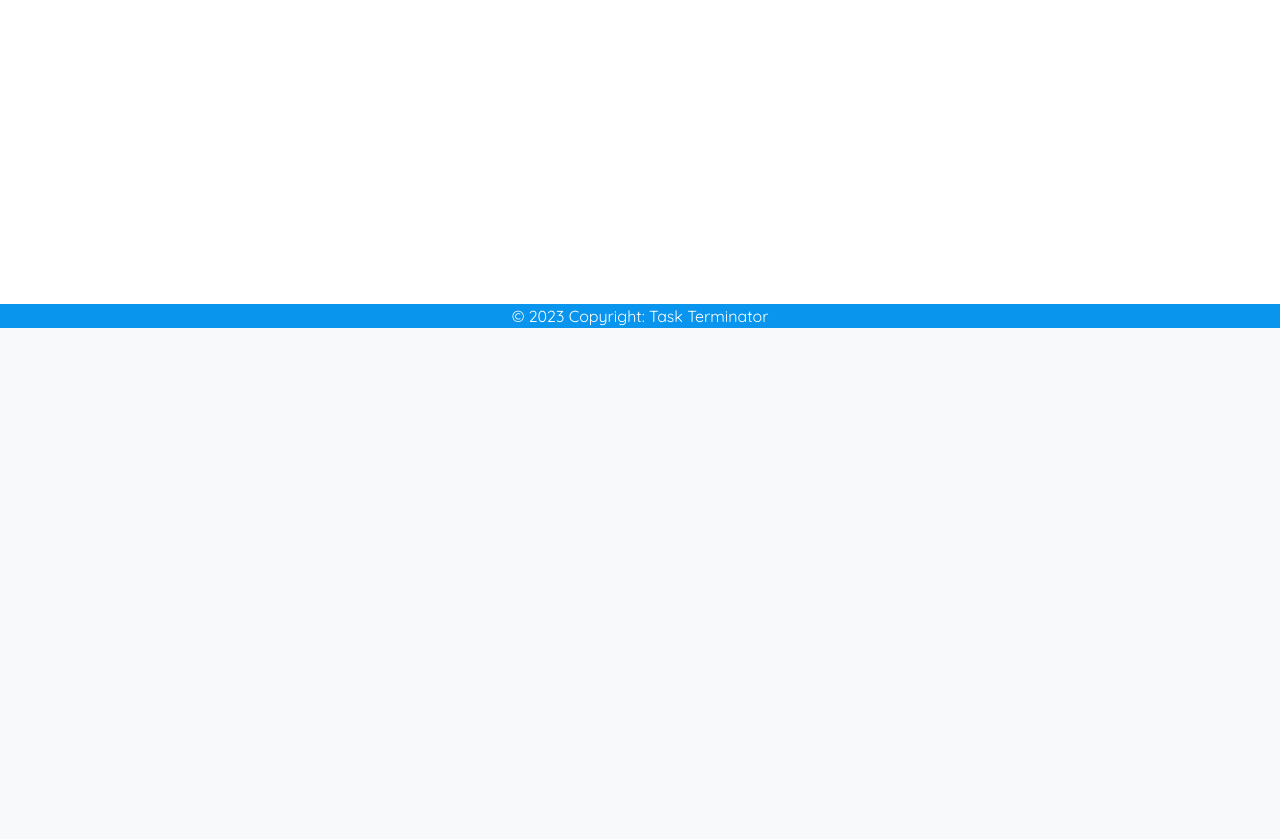
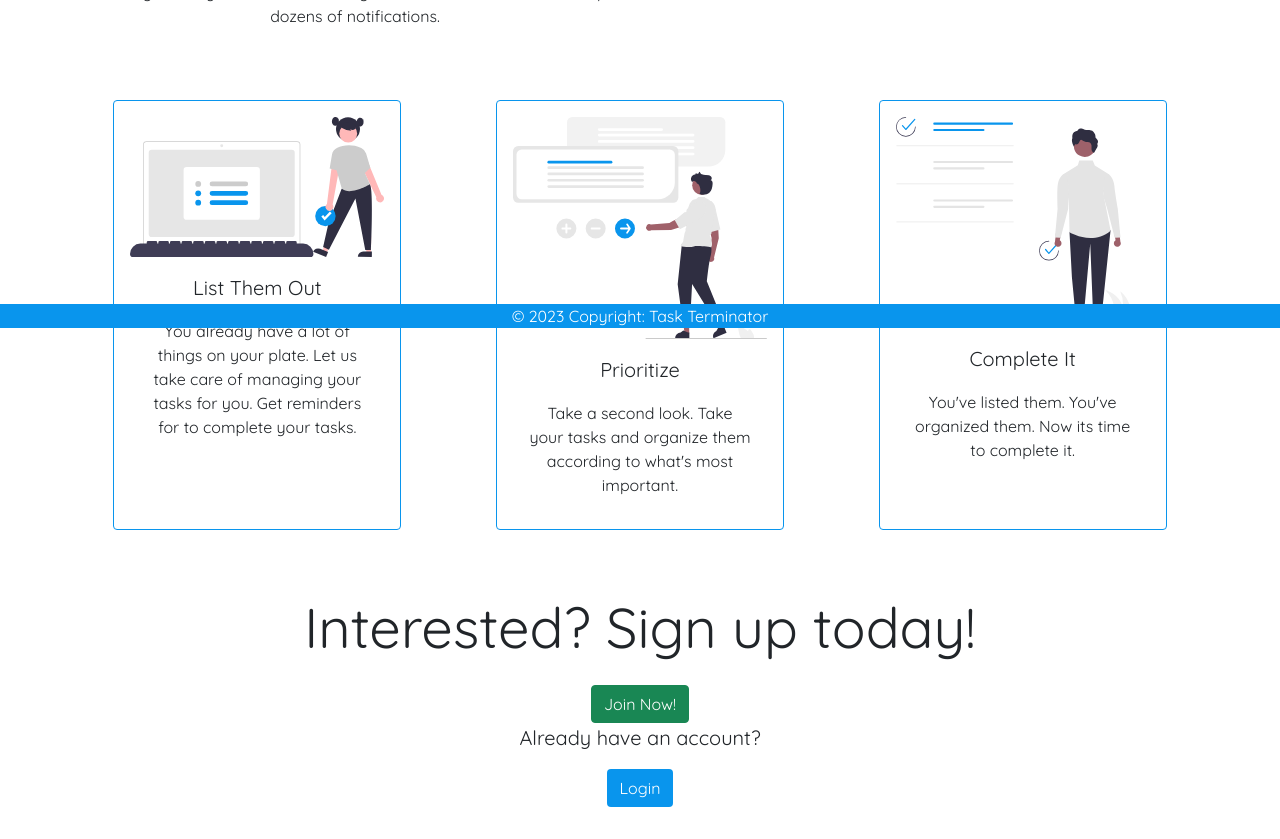
Before and after one commit to kowabunga/task_terminator, a Django app: page / in a window 1280 px wide. Shown: the part 472-1311 px from the top of the page. Before the commit the page ends 800 px from the top, so only its background shows below. Run offline with Django 4.2, Linux system fonts and the light colour scheme.

Commit message:
update home page

```diff
--- a/main_app/static/css/style.css
+++ b/main_app/static/css/style.css
@@ -1,15 +1,17 @@
 @import url('https://fonts.googleapis.com/css2?family=Quicksand&display=swap');
 
 body {
-  height: 100vh;
-  width: 100vw;
   text-align: center;
   font-family: 'Quicksand', sans-serif;
 }
 
-h1 {
-  text-align: center;
-  font-family: 'Quicksand', sans-serif;
+.border-blue {
+  border: 1px solid #0995ed !important;
+}
+
+.card-size {
+  max-width: 18rem;
+  height: 430px;
 }
 
 .dropdown-menu li>a:hover {
--- a/main_app/templates/home.html
+++ b/main_app/templates/home.html
@@ -1,24 +1,49 @@
 {% extends 'base.html' %}
-
+{% load static %}
 
 {% block content %}
-<div class="text-center mt-5 pt-5">
-  <h1 class="display-1">Task Terminator</h1>
-  <p class="lead">Lorem ipsum, dolor sit amet consectetur adipisicing elit. Nisi eos, deleniti dolor aperiam nostrum laboriosam.</p>
-
-  <p class="py-2">
-    Lorem ipsum dolor sit amet, consectetur adipisicing elit. Magni odio accusamus excepturi quasi, reiciendis eaque impedit doloremque quaerat placeat sed in consequatur repellat voluptate? Ipsa libero et dignissimos quidem consectetur.
-  </p>
-
-
+<div class="row">
+  <div class="col-sm-12 col-md-6 fix">
+    <h1 class="display-1">Task Terminator</h1>
+    <p class="lead mb-4">They're coming for you.</p>
+    <p class="py-2">
+      Terminate your tasks. Its time to finally manage all those pesky tasks in a reasonable fashion. <br><br> Never again will your task reminders get lost in transit in the dozens upon dozens of notifications.
+    </p>
+  </div>
+  <div class="d-none d-md-flex col-md-6 flex-column align-items-center justify-content-center w-full">
+    <img src="https://freepngimg.com/download/terminator/20902-5-terminator-transparent-background.png" alt="terminator" class="img-fluid">
+  </div>
+</div>
+<div class="row gap-2 align-items-center justify-content-around my-5">
+  <div class="col-sm-12 col-md-4 card px-3 pt-3 border-blue mb-3 card-size">
+    <img src="{% static 'undraw_task_list_6x9d.svg' %}" alt="" class="card-img-top">
+    <div class="card-body">
+      <div class="lead mb-3">List Them Out</div>
+      <p>You already have a lot of things on your plate. Let us take care of managing your tasks for you. Get reminders for to complete your tasks.</p>
+    </div>
+  </div>
+  <div class="col-sm-12 col-md-4 card px-3 pt-3 border-blue mb-3 card-size">
+    <img src="{% static 'undraw_prioritise_re_r5xu.svg' %}" alt="" class="card-img-top">
+    <div class="card-body">
+      <div class="lead mb-3">Prioritize</div>
+      <p>Take a second look. Take your tasks and organize them according to what's most important.</p>
+    </div>
+  </div>
+  <div class="col-sm-12 col-md-4 card px-3 pt-3 border-blue mb-3 card-size">
+    <img src="{% static 'undraw_complete_task_re_44tb.svg' %}" alt="" class="card-img-top">
+    <div class="card-body">
+      <div class="lead mb-3">Complete It</div>
+      <p>You've listed them. You've organized them. Now its time to complete it.</p>
+    </div>
+  </div>
+</div>
+<div class="d-flex flex-column justify-content-center align-items-center text-center mt-5 pb-3">
   {% if not user.is_authenticated %}
+  <h2 class="display-4 mb-4">Interested? Sign up today!</h2>
   <a class="btn btn-success" href="{% url 'sign_up'%}">Join Now!</a>
-
+  <p class="lead">Already have an account?</p>
   <a class="btn text-white" style="background-color: #0995ed" href="{% url 'login'%}">Login</a>
-  {% else %}
-  <a class="btn btn-success" href="{% url 'tasks_index' %}">View Tasks</a>
   {% endif %}
-
 </div>
 
 {% endblock content %}
```
Also changed, not shown: main_app/static/undraw_complete_task_re_44tb.svg (added), main_app/static/undraw_prioritise_re_r5xu.svg (added), main_app/static/undraw_task_list_6x9d.svg (added).
